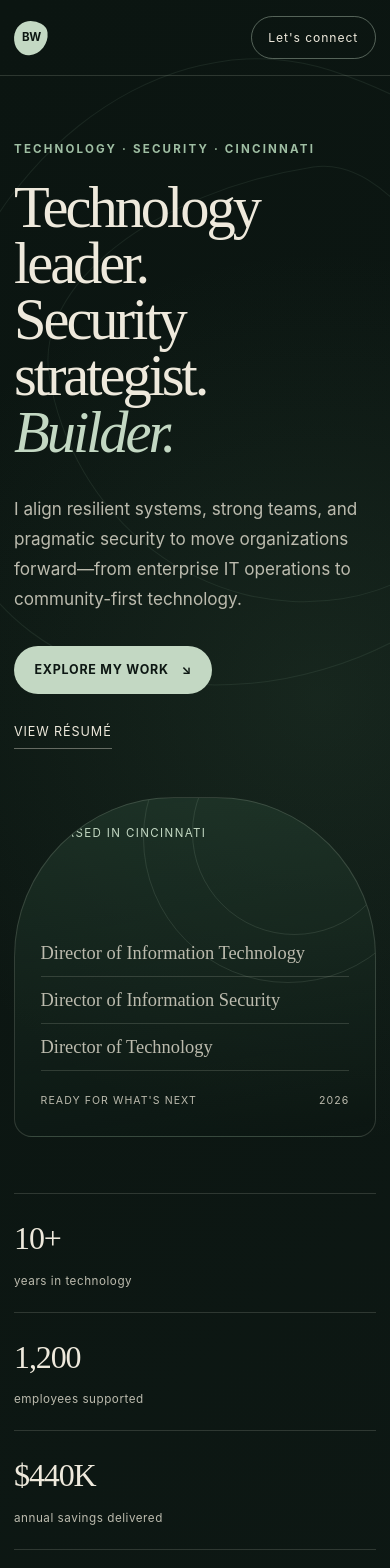
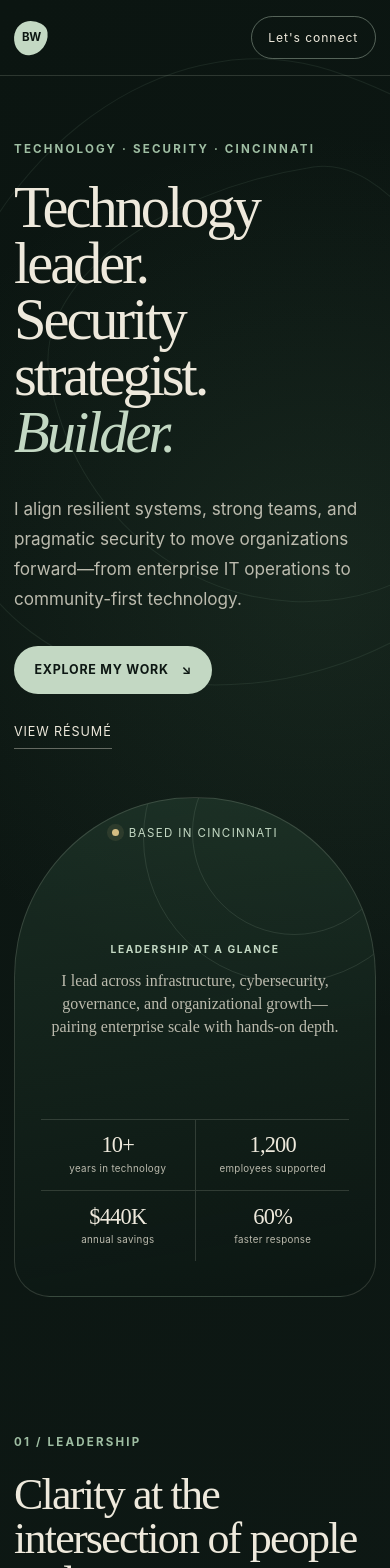
Before and after one commit to BenjaminWard-Python/benjamin-ward-portfolio, a Next.js app: page / in a window 390 px wide. Shown: the top 1568 px of the page. Built offline with nearby package versions, Linux system fonts and the light colour scheme.

Commit message:
Refine portfolio layout and content

```diff
--- a/app/globals.css
+++ b/app/globals.css
@@ -273,10 +273,10 @@ h1 em {
 
 .aspiration-card {
   position: relative;
-  min-height: 430px;
-  padding: 2.2rem;
+  min-height: 500px;
+  padding: 2.35rem;
   border: 1px solid var(--line);
-  border-radius: 160px 160px 18px 18px;
+  border-radius: 180px 180px 36px 36px;
   background: linear-gradient(170deg, rgba(53, 91, 69, 0.32), rgba(10, 20, 16, 0.25));
   overflow: hidden;
 }
@@ -308,12 +308,14 @@ h1 em {
   z-index: 1;
   display: flex;
   align-items: center;
+  justify-content: center;
   gap: 0.6rem;
   margin: 0;
   color: var(--sage-bright);
   font-size: 0.72rem;
   letter-spacing: 0.12em;
   text-transform: uppercase;
+  text-align: center;
 }
 
 .location span {
@@ -324,67 +326,69 @@ h1 em {
   box-shadow: 0 0 0 5px rgba(213, 189, 131, 0.1);
 }
 
-.role-stack {
+.arch-summary {
   position: relative;
   z-index: 1;
-  margin-top: 7.4rem;
+  max-width: 340px;
+  margin: 6.6rem auto 0;
+  text-align: center;
 }
 
-.role-stack span {
-  display: block;
-  padding: 0.72rem 0;
-  border-bottom: 1px solid var(--line);
+.arch-summary > p:last-child {
+  margin: 0;
   color: var(--paper-muted);
   font-family: var(--serif);
-  font-size: clamp(1.15rem, 2vw, 1.42rem);
-  line-height: 1.25;
+  font-size: clamp(1rem, 1.5vw, 1.22rem);
+  line-height: 1.45;
 }
 
-.availability {
-  position: absolute;
-  right: 2.2rem;
-  bottom: 1.65rem;
-  left: 2.2rem;
-  display: flex;
-  justify-content: space-between;
-  color: var(--paper-muted);
-  font-size: 0.66rem;
-  letter-spacing: 0.1em;
+.arch-kicker {
+  margin: 0 0 0.7rem;
+  color: var(--sage-bright);
+  font-size: 0.64rem;
+  font-weight: 700;
+  letter-spacing: 0.15em;
   text-transform: uppercase;
 }
 
-.metrics {
+.arch-metrics {
+  position: absolute;
+  right: 2.35rem;
+  bottom: 2.2rem;
+  left: 2.35rem;
   display: grid;
-  grid-template-columns: repeat(4, 1fr);
+  grid-template-columns: repeat(2, 1fr);
   border-top: 1px solid var(--line);
-  border-bottom: 1px solid var(--line);
 }
 
-.metric {
-  padding: 1.65rem 2rem;
+.arch-metrics > div {
+  padding: 0.8rem 0.65rem;
+  text-align: center;
 }
 
-.metric:first-child {
-  padding-left: 0;
-}
-
-.metric + .metric {
+.arch-metrics > div:nth-child(even) {
   border-left: 1px solid var(--line);
 }
 
-.metric strong {
+.arch-metrics > div:nth-child(n + 3) {
+  border-top: 1px solid var(--line);
+}
+
+.arch-metrics strong {
   display: block;
-  margin-bottom: 0.15rem;
   font-family: var(--serif);
-  font-size: clamp(2rem, 3vw, 2.55rem);
+  font-size: clamp(1.4rem, 2.5vw, 1.9rem);
   font-weight: 400;
   letter-spacing: -0.035em;
+  line-height: 1.15;
 }
 
-.metric span {
+.arch-metrics span {
+  display: block;
+  margin-top: 0.2rem;
   color: var(--paper-muted);
-  font-size: 0.73rem;
-  letter-spacing: 0.045em;
+  font-size: 0.61rem;
+  letter-spacing: 0.035em;
 }
 
 .section {
@@ -415,45 +419,11 @@ h2 {
   font-size: 1rem;
 }
 
-.leadership-grid {
-  display: grid;
-  grid-template-columns: 1.2fr 1fr 1fr;
-  gap: 1px;
-  background: var(--line);
-}
-
-.lead-card {
-  min-height: 250px;
-  padding: 2rem;
-  background: var(--ink);
-}
-
-.lead-card-featured {
-  background: var(--forest);
-}
-
-.card-number {
-  color: var(--sage);
-  font-size: 0.67rem;
-  letter-spacing: 0.14em;
-}
-
-.lead-card h3 {
-  margin: 3.3rem 0 0.7rem;
-  font: 400 1.55rem/1.2 var(--serif);
-}
-
-.lead-card p {
-  margin: 0;
-  color: var(--paper-muted);
-  font-size: 0.88rem;
-}
-
 .journey {
   display: grid;
   grid-template-columns: 0.42fr 1fr;
   gap: 3rem;
-  margin-top: 5rem;
+  margin-top: 0;
 }
 
 .journey-label {
@@ -513,39 +483,11 @@ h2 {
   color: #566158;
 }
 
-.lab-overview {
-  display: grid;
-  grid-template-columns: 0.78fr 1.35fr;
-  gap: 5rem;
-  align-items: start;
-}
-
-.hardware-list {
-  border-top: 1px solid rgba(22, 34, 27, 0.18);
-}
-
-.hardware-row {
-  display: grid;
-  gap: 0.12rem;
-  padding: 1rem 0;
-  border-bottom: 1px solid rgba(22, 34, 27, 0.18);
-}
-
-.hardware-row span {
-  color: #657068;
-  font-size: 0.66rem;
-  letter-spacing: 0.12em;
-  text-transform: uppercase;
-}
-
-.hardware-row strong {
-  font-size: 0.87rem;
-  font-weight: 700;
-}
-
 .flow-panel {
   border: 1px solid rgba(22, 34, 27, 0.16);
+  border-radius: 36px;
   background: rgba(255, 255, 255, 0.18);
+  overflow: hidden;
 }
 
 .flow-title {
@@ -568,13 +510,15 @@ h2 {
   font-size: 0.58rem;
 }
 
-.network-flow {
+.architecture-flow {
+  padding: 2.5rem;
+}
+
+.architecture-path {
   display: grid;
-  grid-template-columns: 1fr auto 1fr auto 1.1fr auto 1.15fr;
-  gap: 0.65rem;
+  grid-template-columns: 1fr auto 1fr auto 1fr auto 1fr;
+  gap: 0.8rem;
   align-items: center;
-  min-height: 275px;
-  padding: 2.2rem 1.4rem;
 }
 
 .flow-node {
@@ -583,7 +527,7 @@ h2 {
   align-content: center;
   padding: 0.9rem;
   border: 1px solid rgba(22, 34, 27, 0.2);
-  border-radius: 46% 54% 49% 51% / 52% 46% 54% 48%;
+  border-radius: 28px;
   background: var(--parchment-deep);
   text-align: center;
 }
@@ -594,20 +538,21 @@ h2 {
 }
 
 .flow-node strong,
-.model-stack strong {
+.model-stack strong,
+.runtime-node strong {
   margin-top: 0.2rem;
   font-family: var(--serif);
   font-size: 1rem;
 }
 
 .flow-node span,
-.model-stack span {
+.model-stack span,
+.runtime-node span {
   color: #667369;
   font-size: 0.65rem;
 }
 
 .flow-node-emphasis {
-  min-height: 140px;
   border-color: var(--forest);
   background: var(--forest);
   color: var(--parchment);
@@ -631,9 +576,41 @@ h2 {
 
 .model-stack div {
   display: grid;
-  padding: 0.75rem;
-  border-left: 2px solid var(--forest);
+  padding: 0.85rem 1rem;
+  border: 1px solid rgba(22, 34, 27, 0.16);
+  border-radius: 18px;
   background: rgba(255, 255, 255, 0.22);
+}
+
+.service-flow {
+  display: grid;
+  grid-template-columns: auto minmax(180px, 0.7fr) auto minmax(220px, 0.8fr);
+  gap: 1rem;
+  align-items: center;
+  justify-content: end;
+  width: min(690px, 70%);
+  margin: 1.4rem 0 0 auto;
+}
+
+.branch-arrow {
+  color: #647168;
+  font-family: var(--serif);
+  font-size: 1.35rem;
+}
+
+.runtime-node {
+  display: grid;
+  padding: 1rem 1.15rem;
+  border: 1px solid rgba(22, 34, 27, 0.2);
+  border-radius: 22px;
+  background: rgba(255, 255, 255, 0.28);
+}
+
+.runtime-node small {
+  color: #667369;
+  font-size: 0.58rem;
+  letter-spacing: 0.08em;
+  text-transform: uppercase;
 }
 
 .flow-note {
@@ -648,8 +625,10 @@ h2 {
   display: grid;
   grid-template-columns: 1.1fr 0.9fr;
   margin-top: 5rem;
-  border-top: 1px solid rgba(22, 34, 27, 0.2);
-  border-bottom: 1px solid rgba(22, 34, 27, 0.2);
+  border: 1px solid rgba(22, 34, 27, 0.2);
+  border-radius: 36px;
+  background: rgba(255, 255, 255, 0.12);
+  overflow: hidden;
 }
 
 .project-intro,
@@ -658,7 +637,7 @@ h2 {
 }
 
 .project-intro {
-  padding-left: 0;
+  padding-left: 3rem;
 }
 
 .project-intro h3 {
@@ -715,56 +694,12 @@ h2 {
   font-size: 0.78rem;
 }
 
-.next-builds {
-  display: grid;
-  grid-template-columns: 0.8fr 1.2fr;
-  gap: 5rem;
-  margin-top: 6rem;
-}
-
-.next-builds h3 {
-  max-width: 430px;
-  margin: 0;
-  font: 400 2.1rem/1.08 var(--serif);
-}
-
-.next-builds ol {
-  margin: 0;
-  padding: 0;
-  list-style: none;
-  border-top: 1px solid rgba(22, 34, 27, 0.18);
-}
-
-.next-builds li {
-  display: grid;
-  grid-template-columns: auto 1fr;
-  gap: 1.1rem;
-  padding: 1rem 0;
-  border-bottom: 1px solid rgba(22, 34, 27, 0.18);
-}
-
-.next-builds li > span {
-  color: #41654f;
-  font-size: 0.65rem;
-}
-
-.next-builds li p {
-  display: grid;
-  gap: 0.15rem;
-  margin: 0;
-  color: #5b665e;
-  font-size: 0.78rem;
-}
-
-.next-builds li strong {
-  color: #16221b;
-  font: 400 1.08rem/1.3 var(--serif);
-}
-
 .community-card {
   display: grid;
   grid-template-columns: 0.8fr 1.2fr;
   border: 1px solid var(--line);
+  border-radius: 36px;
+  overflow: hidden;
 }
 
 .community-card > div {
@@ -816,25 +751,38 @@ h2 {
   color: #526057;
 }
 
-.education-grid {
+.credentials-columns {
   display: grid;
-  grid-template-columns: repeat(3, 1fr);
-  gap: 1px;
-  background: rgba(13, 23, 19, 0.2);
+  grid-template-columns: 1.15fr 0.85fr;
+  gap: 1.5rem;
 }
 
-.education-grid article {
-  min-height: 245px;
-  padding: 2rem;
-  background: var(--sage-bright);
+.credential-column {
+  padding: clamp(1.7rem, 3vw, 2.6rem);
+  border: 1px solid rgba(13, 23, 19, 0.2);
+  border-radius: 32px;
+  background: rgba(238, 233, 220, 0.22);
 }
 
-.education-grid article.education-current {
-  background: var(--forest);
-  color: var(--parchment);
+.column-label {
+  margin: 0 0 2rem;
+  color: #41654f;
+  font-size: 0.66rem;
+  font-weight: 700;
+  letter-spacing: 0.15em;
+  text-transform: uppercase;
 }
 
-.education-grid article > span {
+.education-list {
+  border-top: 1px solid rgba(13, 23, 19, 0.18);
+}
+
+.education-list article {
+  padding: 1.4rem 0;
+  border-bottom: 1px solid rgba(13, 23, 19, 0.18);
+}
+
+.education-list article > span {
   color: #526057;
   font-size: 0.64rem;
   font-weight: 700;
@@ -842,51 +790,55 @@ h2 {
   text-transform: uppercase;
 }
 
-.education-grid .education-current > span {
-  color: var(--sage-bright);
+.education-list h3 {
+  margin: 0.45rem 0 0.35rem;
+  font: 400 1.32rem/1.25 var(--serif);
 }
 
-.education-grid h3 {
-  margin: 4rem 0 0.7rem;
-  font: 400 1.5rem/1.2 var(--serif);
-}
-
-.education-grid p {
+.education-list p {
   margin: 0;
   color: #526057;
   font-size: 0.76rem;
 }
 
-.education-grid .education-current p {
-  color: var(--sage-bright);
-}
-
-.certification-row {
+.cert-list {
   display: grid;
-  grid-template-columns: 1fr auto;
-  gap: 3rem;
-  align-items: end;
-  margin-top: 5rem;
-}
-
-.cert-list {
-  display: flex;
-  flex-wrap: wrap;
-  gap: 0.55rem;
+  grid-template-columns: repeat(2, 1fr);
+  gap: 0;
+  border-top: 1px solid rgba(13, 23, 19, 0.18);
 }
 
 .cert-list span {
-  padding: 0.55rem 0.8rem;
-  border: 1px solid rgba(13, 23, 19, 0.23);
-  border-radius: 999px;
-  font-size: 0.72rem;
+  display: flex;
+  min-height: 58px;
+  align-items: center;
+  justify-content: space-between;
+  gap: 0.5rem;
+  padding: 0.8rem 0.7rem;
+  border-bottom: 1px solid rgba(13, 23, 19, 0.18);
+  font-family: var(--serif);
+  font-size: 1rem;
   font-weight: 700;
 }
 
+.cert-list span:nth-child(odd) {
+  border-right: 1px solid rgba(13, 23, 19, 0.18);
+}
+
 .cert-list .cert-progress {
-  border-color: var(--forest);
-  background: var(--forest);
-  color: var(--parchment);
+  color: var(--forest);
+}
+
+.cert-progress small {
+  font-family: var(--sans);
+  font-size: 0.52rem;
+  letter-spacing: 0.08em;
+  text-transform: uppercase;
+}
+
+.certification-column .dark-link {
+  display: inline-block;
+  margin-top: 2rem;
 }
 
 .dark-link {
@@ -953,21 +905,8 @@ h2 {
     gap: 3rem;
   }
 
-  .metrics {
-    grid-template-columns: repeat(2, 1fr);
-  }
-
-  .metric:nth-child(3) {
-    border-top: 1px solid var(--line);
-    border-left: 0;
-  }
-
-  .metric:nth-child(4) {
-    border-top: 1px solid var(--line);
-  }
-
-  .lab-overview {
-    grid-template-columns: 1fr;
+  .service-flow {
+    width: min(740px, 85%);
   }
 }
 
@@ -998,11 +937,7 @@ h2 {
   }
 
   .aspiration-card {
-    min-height: 365px;
-  }
-
-  .role-stack {
-    margin-top: 5.5rem;
+    min-height: 500px;
   }
 
   .section {
@@ -1012,21 +947,11 @@ h2 {
   .section-heading,
   .journey,
   .project-feature,
-  .next-builds,
   .community-card,
   .contact-grid,
-  .certification-row {
+  .credentials-columns {
     grid-template-columns: 1fr;
     gap: 2.5rem;
-  }
-
-  .leadership-grid,
-  .education-grid {
-    grid-template-columns: 1fr;
-  }
-
-  .lead-card {
-    min-height: 220px;
   }
 
   .journey-item {
@@ -1034,9 +959,16 @@ h2 {
     gap: 0.3rem;
   }
 
-  .network-flow {
+  .architecture-path,
+  .service-flow {
     grid-template-columns: 1fr;
     gap: 0.35rem;
+    width: 100%;
+    margin-left: 0;
+  }
+
+  .architecture-flow {
+    padding: 1.5rem;
   }
 
   .flow-node {
@@ -1051,7 +983,7 @@ h2 {
 
   .project-intro,
   .project-details {
-    padding: 2rem 0;
+    padding: 2rem;
   }
 
   .project-details {
@@ -1079,33 +1011,18 @@ h2 {
     flex-direction: column;
   }
 
-  .metrics {
-    grid-template-columns: 1fr;
-  }
-
-  .metric,
-  .metric:first-child {
-    padding: 1.2rem 0;
-  }
-
-  .metric + .metric,
-  .metric:nth-child(4) {
-    border-top: 1px solid var(--line);
-    border-left: 0;
-  }
-
   .aspiration-card {
-    min-height: 340px;
+    min-height: 500px;
     padding: 1.6rem;
   }
 
-  .availability {
+  .arch-metrics {
     right: 1.6rem;
     left: 1.6rem;
   }
 
-  .hardware-row strong {
-    font-size: 0.8rem;
+  .arch-summary {
+    margin-top: 6.2rem;
   }
 
   .project-details div {
@@ -1118,8 +1035,12 @@ h2 {
     text-align: left;
   }
 
-  .education-grid article {
-    min-height: 220px;
+  .cert-list {
+    grid-template-columns: 1fr;
+  }
+
+  .cert-list span:nth-child(odd) {
+    border-right: 0;
   }
 
   .footer-inner {
--- a/app/page.tsx
+++ b/app/page.tsx
@@ -84,37 +84,22 @@ export default function Home() {
             </div>
           </div>
 
-          <aside className="aspiration-card" aria-label="Target leadership roles">
+          <aside className="aspiration-card" aria-label="Leadership impact summary">
             <p className="location"><span aria-hidden="true" />Based in Cincinnati</p>
-            <div className="role-stack">
-              <span>Director of Information Technology</span>
-              <span>Director of Information Security</span>
-              <span>Director of Technology</span>
+            <div className="arch-summary">
+              <p className="arch-kicker">Leadership at a glance</p>
+              <p>
+                I lead across infrastructure, cybersecurity, governance, and
+                organizational growth—pairing enterprise scale with hands-on depth.
+              </p>
             </div>
-            <div className="availability">
-              <span>Ready for what&apos;s next</span>
-              <span>2026</span>
+            <div className="arch-metrics" aria-label="Career impact">
+              <div><strong>10+</strong><span>years in technology</span></div>
+              <div><strong>1,200</strong><span>employees supported</span></div>
+              <div><strong>$440K</strong><span>annual savings</span></div>
+              <div><strong>60%</strong><span>faster response</span></div>
             </div>
           </aside>
-        </section>
-
-        <section className="metrics wrap" aria-label="Career impact">
-          <div className="metric">
-            <strong>10+</strong>
-            <span>years in technology</span>
-          </div>
-          <div className="metric">
-            <strong>1,200</strong>
-            <span>employees supported</span>
-          </div>
-          <div className="metric">
-            <strong>$440K</strong>
-            <span>annual savings delivered</span>
-          </div>
-          <div className="metric">
-            <strong>60%</strong>
-            <span>faster incident response</span>
-          </div>
         </section>
 
         <section className="section wrap" id="leadership">
@@ -129,33 +114,6 @@ export default function Home() {
               security programs leaders understand, and technology strategies
               that earn their investment.
             </p>
-          </div>
-
-          <div className="leadership-grid">
-            <article className="lead-card lead-card-featured">
-              <span className="card-number">01</span>
-              <h3>Strategy that ships</h3>
-              <p>
-                Roadmaps, budgets, governance, and operating models that turn
-                business priorities into durable execution.
-              </p>
-            </article>
-            <article className="lead-card">
-              <span className="card-number">02</span>
-              <h3>Security made practical</h3>
-              <p>
-                Defense-in-depth, incident response, and compliance programs
-                shaped for real teams—not shelfware.
-              </p>
-            </article>
-            <article className="lead-card">
-              <span className="card-number">03</span>
-              <h3>Teams built to scale</h3>
-              <p>
-                Clear ownership, strong partnerships, and systems that help
-                talented people do their best work.
-              </p>
-            </article>
           </div>
 
           <div className="journey" aria-label="Recent leadership experience">
@@ -190,73 +148,58 @@ export default function Home() {
               </p>
             </div>
 
-            <div className="lab-overview">
-              <div className="hardware-list" aria-label="Homelab hardware">
-                <div className="hardware-row">
-                  <span>Network core</span>
-                  <strong>UniFi Dream Machine Pro</strong>
-                </div>
-                <div className="hardware-row">
-                  <span>Switching</span>
-                  <strong>USW Pro HD 24 PoE</strong>
-                </div>
-                <div className="hardware-row">
-                  <span>Wireless</span>
-                  <strong>2× U7 Pro XG</strong>
-                </div>
-                <div className="hardware-row">
-                  <span>Compute</span>
-                  <strong>Threadripper 1950X · 128GB RAM</strong>
-                </div>
-                <div className="hardware-row">
-                  <span>Acceleration</span>
-                  <strong>RTX 3060 12GB · GTX 1660 Ti 6GB</strong>
-                </div>
-                <div className="hardware-row">
-                  <span>Storage</span>
-                  <strong>6TB</strong>
-                </div>
-              </div>
-
             <div className="flow-panel">
               <div className="flow-title">
-                  <span>Current data flow</span>
+                <span>Infrastructure &amp; data flow</span>
                 <span className="local-badge">Local-first</span>
               </div>
               <div
-                  className="network-flow"
+                className="architecture-flow"
                 role="img"
-                  aria-label="Traffic moves from client devices through the UniFi gateway and switch to the private inference server, which routes requests to either a Dungeons and Dragons assistant or a general-purpose local model."
+                aria-label="Trusted devices send requests through a secured network edge and segmented core to local compute and storage. A private AI runtime then routes prompts to either a campaign assistant or a general-purpose assistant."
               >
+                <div className="architecture-path">
                   <div className="flow-node">
-                    <small>01</small>
-                    <strong>Client</strong>
-                    <span>Prompt or request</span>
+                    <small>People</small>
+                    <strong>Trusted devices</strong>
+                    <span>Prompts · apps · administration</span>
                   </div>
                   <span className="flow-arrow" aria-hidden="true">→</span>
                   <div className="flow-node">
-                    <small>02</small>
-                    <strong>UniFi core</strong>
-                    <span>Gateway + switching</span>
+                    <small>Boundary</small>
+                    <strong>Secure network edge</strong>
+                    <span>Policy · routing · remote access</span>
+                  </div>
+                  <span className="flow-arrow" aria-hidden="true">→</span>
+                  <div className="flow-node">
+                    <small>Core</small>
+                    <strong>Segmented network</strong>
+                    <span>Managed wired + wireless paths</span>
                   </div>
                   <span className="flow-arrow" aria-hidden="true">→</span>
                   <div className="flow-node flow-node-emphasis">
-                    <small>03</small>
-                    <strong>AI server</strong>
-                    <span>Private inference</span>
+                    <small>Platform</small>
+                    <strong>Compute + storage</strong>
+                    <span>GPU acceleration · protected data</span>
+                  </div>
+                </div>
+                <div className="service-flow">
+                  <span className="branch-arrow" aria-hidden="true">↓</span>
+                  <div className="runtime-node">
+                    <small>Private AI runtime</small>
+                    <strong>Local model services</strong>
                   </div>
                   <span className="flow-arrow" aria-hidden="true">→</span>
                   <div className="model-stack">
-                    <div><strong>Campaign model</strong><span>D&amp;D worldbuilding</span></div>
-                    <div><strong>General model</strong><span>Daily AI assistant</span></div>
+                    <div><strong>Campaign assistant</strong><span>D&amp;D worldbuilding</span></div>
+                    <div><strong>General assistant</strong><span>Everyday AI tasks</span></div>
+                  </div>
                 </div>
               </div>
               <p className="flow-note">
-                  Two purpose-built local LLM experiences share one carefully
-                  managed compute platform: one helps run an ongoing D&amp;D
-                  campaign; the other replaces costly general-purpose AI tools.
+                Requests stay on a controlled path from trusted devices to local
+                inference, where each model has a distinct purpose and experience.
               </p>
-              </div>
             </div>
 
             <article className="project-feature">
@@ -285,17 +228,6 @@ export default function Home() {
               </div>
             </article>
 
-            <div className="next-builds">
-              <div>
-                <p className="eyebrow">Next in the lab</p>
-                <h3>Experiments that deepen the leadership story.</h3>
-              </div>
-              <ol>
-                <li><span>01</span><p><strong>Unified observability</strong>Centralize infrastructure, application, and security telemetry with service-level dashboards.</p></li>
-                <li><span>02</span><p><strong>Zero-trust segmentation</strong>Document identity-aware access, VLAN boundaries, and tested recovery paths.</p></li>
-                <li><span>03</span><p><strong>Local AI operations</strong>Add model evaluation, usage visibility, retrieval, and repeatable deployment workflows.</p></li>
-              </ol>
-            </div>
           </div>
         </section>
 
@@ -309,8 +241,8 @@ export default function Home() {
               <p className="stratit-name">StratIT Solutions</p>
               <p>
                 I founded StratIT Solutions to provide affordable IT and
-                cybersecurity support to local fire departments and nonprofits—
-                organizations often overlooked by large service providers, but
+                cybersecurity support to local fire departments and nonprofits—organizations
+                often overlooked by large service providers, but
                 no less deserving of reliable, secure technology.
               </p>
               <ul>
@@ -344,33 +276,35 @@ export default function Home() {
               </p>
             </div>
 
-            <div className="education-grid">
+            <div className="credentials-columns">
+              <div className="credential-column">
+                <p className="column-label">Education</p>
+                <div className="education-list">
                   <article>
-                <span>Completed</span>
+                    <span>Completed · 2025</span>
                     <h3>MS, Cybersecurity &amp; Information Assurance</h3>
-                <p>Western Governors University · 2025</p>
+                    <p>Western Governors University</p>
                   </article>
                   <article>
                     <span>Completed</span>
                     <h3>BS, Cybersecurity &amp; Information Assurance</h3>
                     <p>Western Governors University</p>
                   </article>
-              <article className="education-current">
+                  <article>
                     <span>In progress</span>
                     <h3>MS, Computer Science</h3>
                     <p>Artificial Intelligence &amp; Machine Learning</p>
                   </article>
                 </div>
+              </div>
 
-            <div className="certification-row">
-              <div>
-                <p className="eyebrow">Industry certifications</p>
+              <div className="credential-column certification-column">
+                <p className="column-label">Industry certifications</p>
                 <div className="cert-list">
                   {credentials.map((credential) => (
                     <span key={credential}>{credential}</span>
                   ))}
-                  <span className="cert-progress">CISSP · In progress</span>
-                </div>
+                  <span className="cert-progress">CISSP <small>In progress</small></span>
                 </div>
                 <a
                   className="text-link dark-link"
@@ -382,18 +316,19 @@ export default function Home() {
                 </a>
               </div>
             </div>
+          </div>
         </section>
 
         <section className="contact-section" id="contact">
           <div className="wrap contact-grid">
             <div>
-              <p className="eyebrow">05 / What&apos;s next</p>
-              <h2>Let&apos;s build resilient technology—and the teams behind it.</h2>
+              <p className="eyebrow">05 / Reach out</p>
+              <h2>Good work starts with a thoughtful conversation.</h2>
             </div>
             <div className="contact-copy">
               <p>
-                I&apos;m exploring director-level opportunities across information
-                technology, information security, and technology leadership.
+                If you&apos;d like to talk about technology, security, leadership,
+                or a problem worth solving, I&apos;d be glad to hear from you.
               </p>
               <a className="button button-primary" href="mailto:benjamin@benjamin-ward.com">
                 Start a conversation <span aria-hidden="true">↗</span>
```
Also changed, not shown: 1 other file (tests, documents, lock files or other folders). Lines whose indentation alone changed are shown as unchanged.
